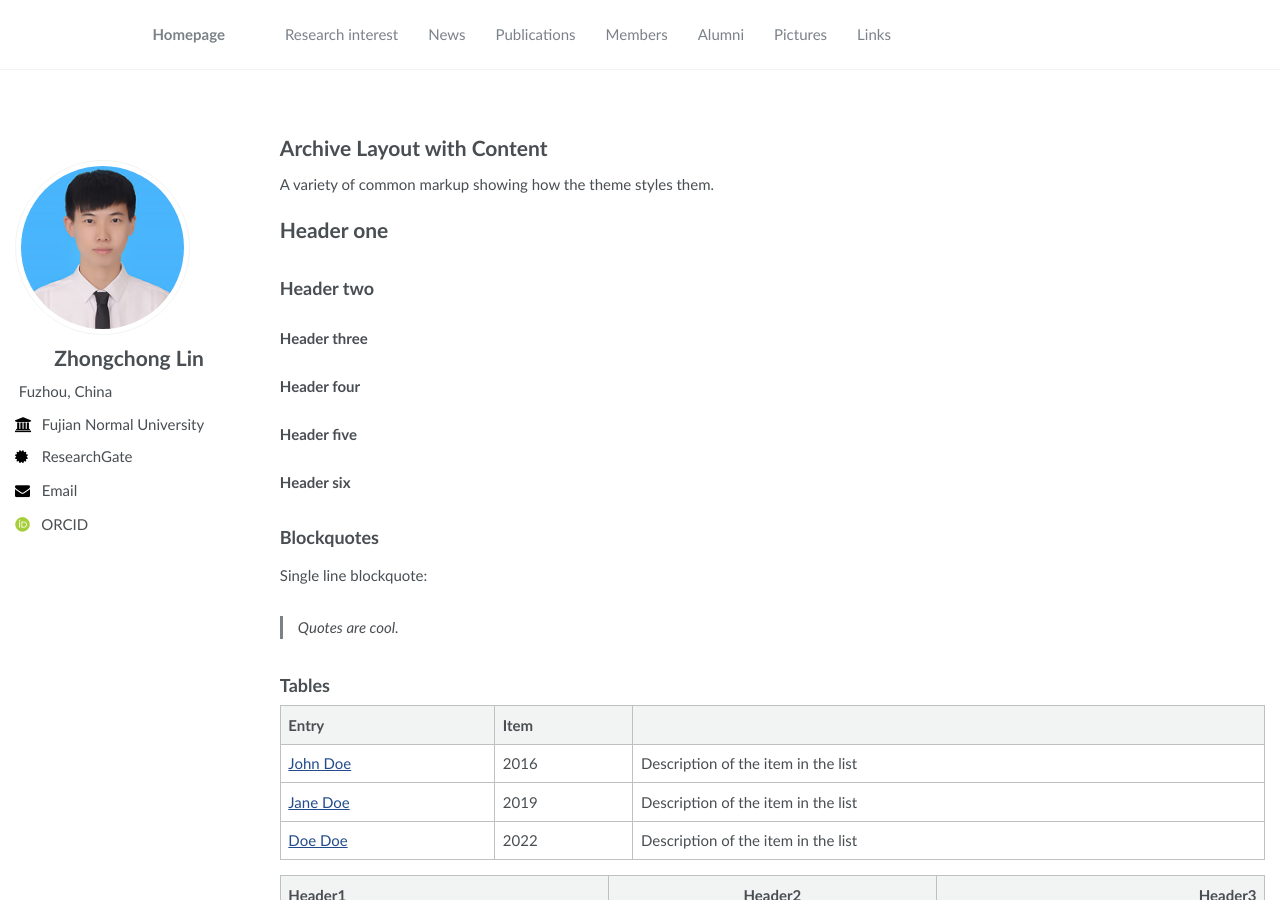
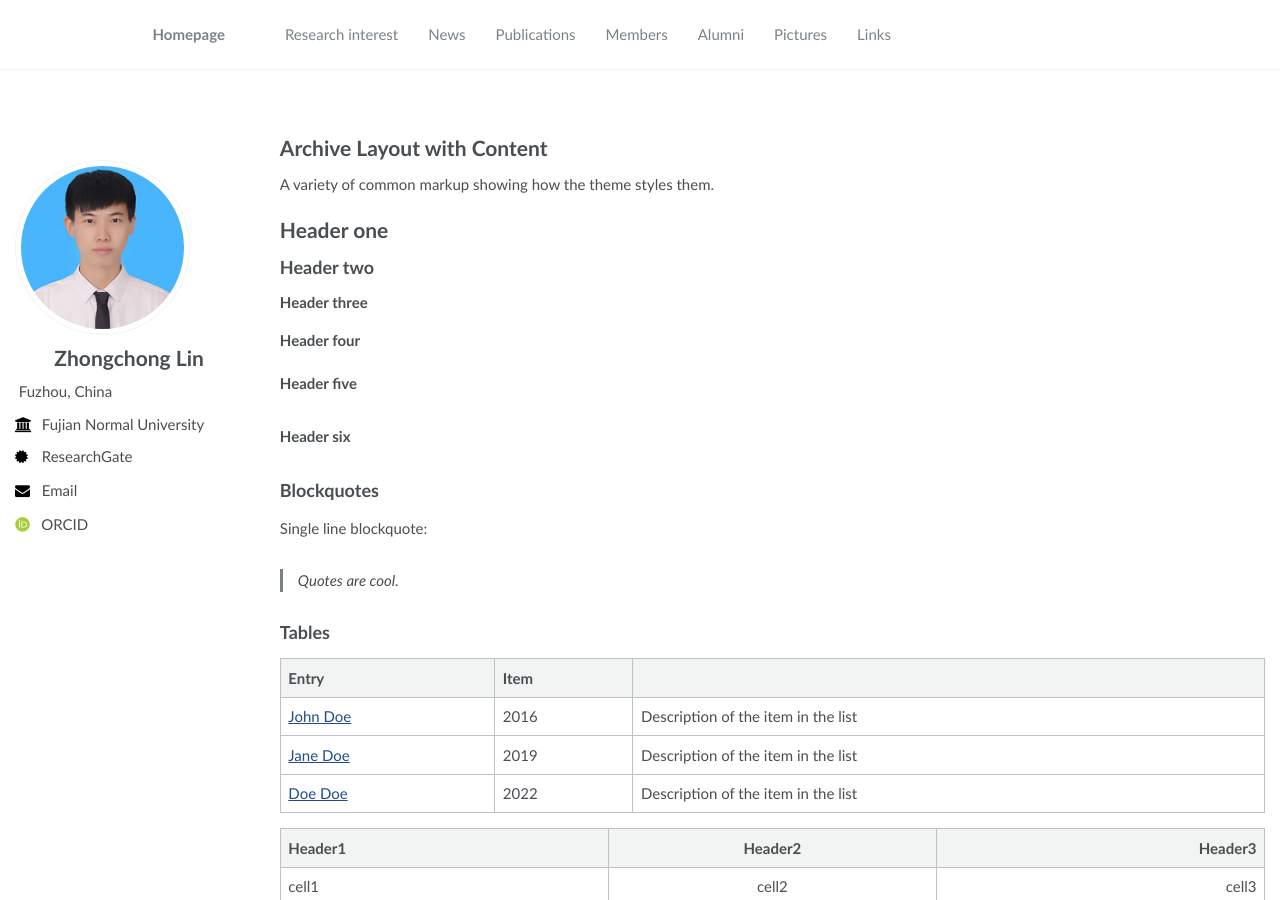
Before and after one commit to zhongchonglin/zhongchonglin.github.io, a Jekyll site: the page built from _pages/archive-layout-with-content.md, in a window 1280 px wide and 900 px high, scrolled down 863 px. Built offline with Jekyll 4.4.1, drawn with Linux system fonts in a browser that asks for light colours; some web fonts are replaced.

Commit message:
Update _base.scss

```diff
--- a/_sass/_base.scss
+++ b/_sass/_base.scss
@@ -22,7 +22,7 @@ body {
 }
 
 h1, h2, h3, h4, h5, h6 {
-  margin: 2em 0 0.5em;
+  // margin: 2em 0 0.5em;
   line-height: 1.2;
   font-family: $header-font-family;
   font-weight: bold;
```
